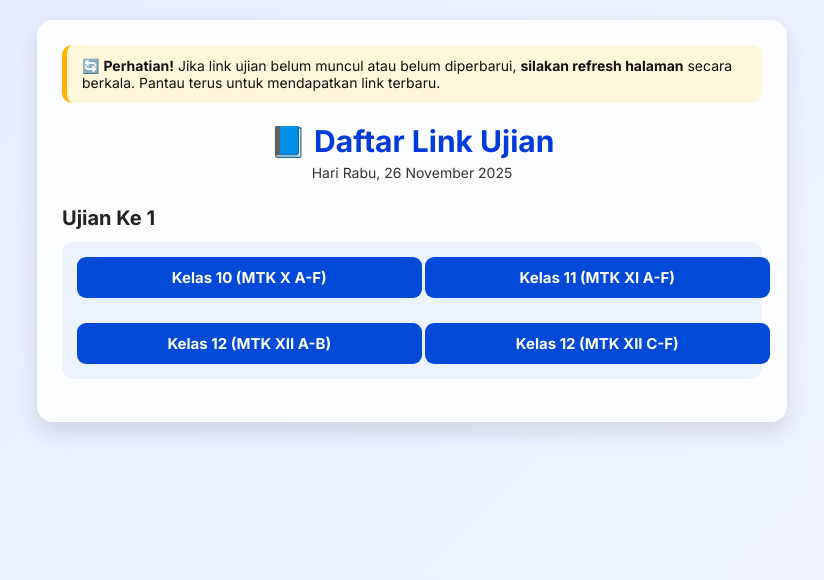
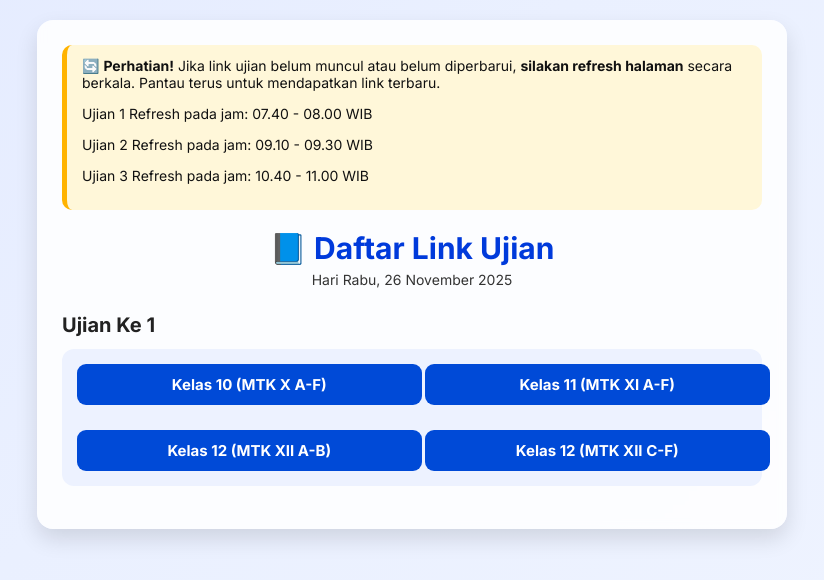
Before and after one commit to fahmi959/cctv_backend_fahmi, a website: page public/index.html in a window 1280 px wide. Shown: the whole page, without its empty margins (228-1052 px from the left). Drawn offline with Linux system fonts and the light colour scheme.

Commit message:
Update index.html

```diff
--- a/public/index.html
+++ b/public/index.html
@@ -175,6 +175,9 @@
         <div class="notice">
         🔄 <b>Perhatian!</b> Jika link ujian belum muncul atau belum diperbarui,
         <b>silakan refresh halaman</b> secara berkala. Pantau terus untuk mendapatkan link terbaru.
+          <p>Ujian 1 Refresh pada jam: 07.40 - 08.00 WIB</p>
+          <p>Ujian 2 Refresh pada jam: 09.10 - 09.30 WIB</p>
+          <p>Ujian 3 Refresh pada jam: 10.40 - 11.00 WIB</p>
     </div>
 
 
```
